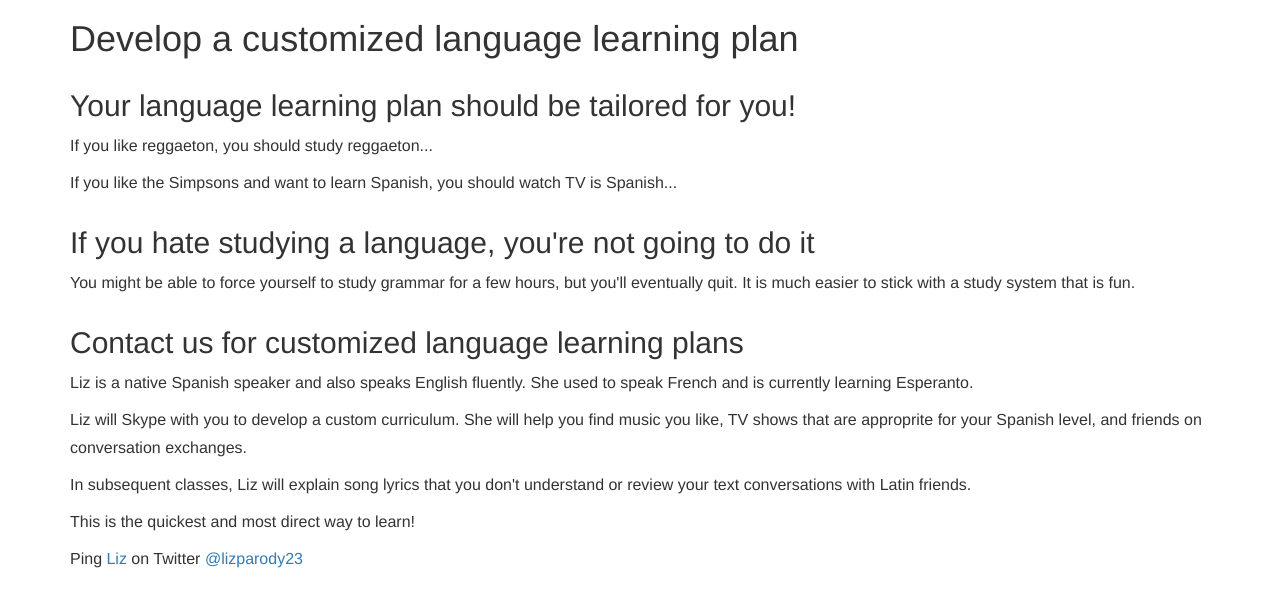
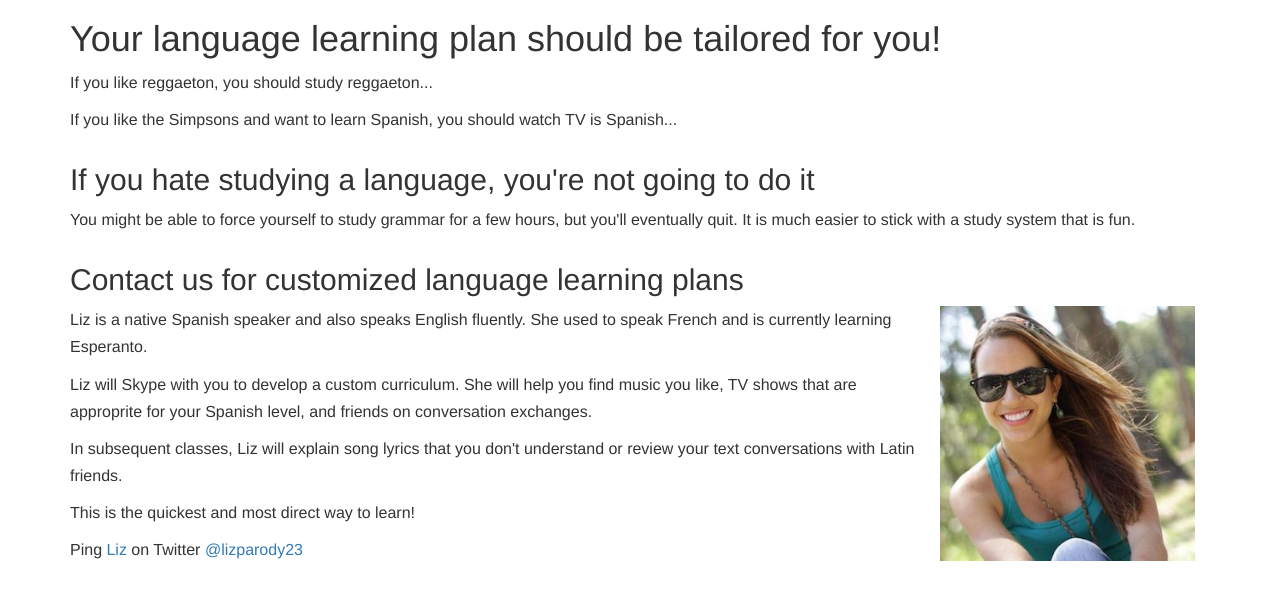
Before and after one commit to MrPowers/song_quizzer, a Node server app: page /language-tutor in a window 1280 px wide. Shown: the part 51-658 px from the top of the page. Run offline with Node 20, Linux system fonts and the light colour scheme; some libraries are stand-ins or nearby versions.

Commit message:
Add Liz's picture to the language_tutor page

```diff
--- a/views/language_tutor.ejs
+++ b/views/language_tutor.ejs
@@ -10,9 +10,7 @@
     <% include partials/navbar %>
 
 <div class="container">
-  <h1>Develop a customized language learning plan</h1>
-
-  <h2 class="col-md-12">Your language learning plan should be tailored for you!</h2>
+  <h1 class="col-md-12">Your language learning plan should be tailored for you!</h1>
 
   <p>If you like reggaeton, you should study reggaeton...</p>
 
@@ -23,6 +21,8 @@
   <p>You might be able to force yourself to study grammar for a few hours, but you'll eventually quit.  It is much easier to stick with a study system that is fun.</p>
 
   <h2 class="col-md-12">Contact us for customized language learning plans</h2>
+
+  <img src="/images/articles/language_tutor/liz.jpg" alt="Image" class="img-responsive pull-right col-md-3">
 
   <p>Liz is a native Spanish speaker and also speaks English fluently.  She used to speak French and is currently learning Esperanto.</p>
 
```
Also changed, not shown: public/images/articles/language_tutor/liz.jpg (added).
